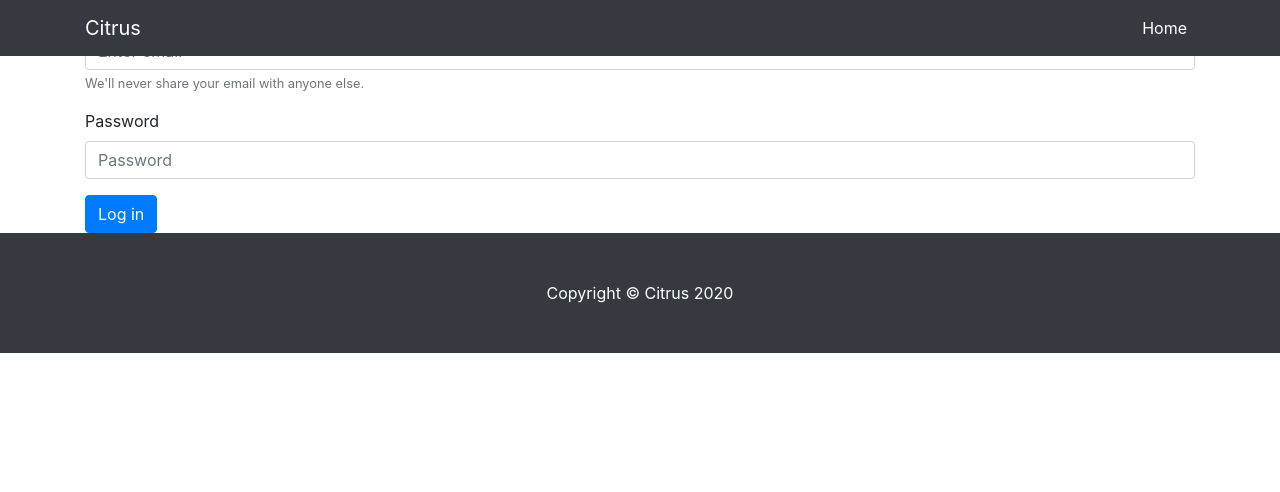
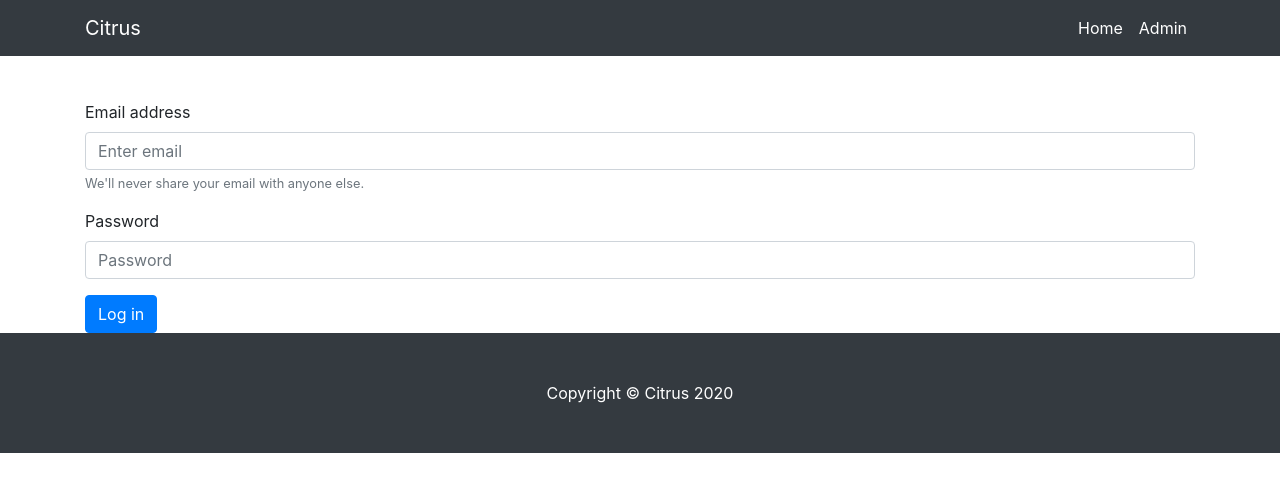
Before and after one commit to dzondraa/Citrus, a PHP site: page /index.php?page=admin in a window 1280 px wide. Shown: the top 492 px of the page. Run offline with PHP 8.4, Linux system fonts and the light colour scheme; data that the repository does not hold is empty.

Commit message:
Admin panel created

```diff
--- a/app/Controllers/LoginController.php
+++ b/app/Controllers/LoginController.php
@@ -16,7 +16,13 @@ class LoginController {
         $user = $this->model->getUser($data['username'] , $data['password']);
         if($user) {
             $_SESSION['user'] = $user;
+            header("Location:index.php?page=admin");
         }
+    }
+
+    public function logout() {
+        $_SESSION['user'] = null;
+       header("Location:index.php");
     }
 
 }
--- a/app/Views/pages/admin.php
+++ b/app/Views/pages/admin.php
@@ -2,7 +2,7 @@
     $user;
     if(isset($_SESSION['user'])) {
         $user = $_SESSION['user'];
-        if($user->role !== 'admin') {
+        if($user->role == 'admin') {
             include "app/Views/pages/admin-views.php";
         }
     } else {
--- a/app/Views/pages/home.php
+++ b/app/Views/pages/home.php
@@ -1,5 +1,4 @@
-<div class="container">
-
+<div class="container" style="padding-top:100px;">
   <!-- Page Heading -->
   <h1 class="my-4">Citrus
     <small>Store</small>
--- a/app/Views/shared/header.php
+++ b/app/Views/shared/header.php
@@ -7,7 +7,7 @@
     <meta name="description" content="">
     <meta name="author" content="">
 
-    <title>Shop Homepage - Start Bootstrap Template</title>
+    <title>Citrus - Store</title>
 
     <!-- Bootstrap core CSS -->
     <link href="public/vendor/bootstrap/css/bootstrap.min.css" rel="stylesheet">
@@ -26,10 +26,23 @@
         <div class="collapse navbar-collapse" id="navbarResponsive">
             <ul class="navbar-nav ml-auto">
                 <li class="nav-item active">
-                    <a class="nav-link" href="#">Home
-                        <span class="sr-only">(current)</span>
+                    <a class="nav-link" href="index.php">Home
                     </a>
                 </li>
+                <li class="nav-item active">
+                    <a class="nav-link" href="index.php?page=admin">Admin
+                    </a>
+                </li>
+                <?php
+                    if(isset($_SESSION['user'])):
+                ?>
+                <li class="nav-item active">
+                    <a class="nav-link" href="index.php?page=logout">Logout
+                    </a>
+                </li>
+                <?php
+                    endif;
+                ?>
             </ul>
         </div>
     </div>
--- a/app/Views/shared/login-form.php
+++ b/app/Views/shared/login-form.php
@@ -1,4 +1,4 @@
-<div class="container">
+<div class="container" style="margin-top:100px;">
     <form action="index.php" method="post">
     <div class="form-group">
         <label for="exampleInputEmail1">Email address</label>
--- a/index.php
+++ b/index.php
@@ -33,6 +33,10 @@ require_once "app/Views/shared/header.php";
 if(isset($_GET['page'])){
     switch($_GET['page']) {
         case $_GET['page'] == 'admin' : require_once "app/views/pages/admin.php";
+        break;
+
+        case $_GET['page'] == 'logout' : $loginController->logout();
+        break;
     }
 } else {
     require_once "app/views/pages/home.php";
```
Also changed, not shown: app/Views/pages/admin-views.php (added, +34 -0 lines).
